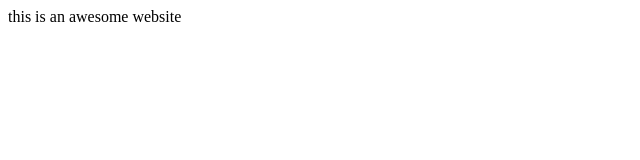
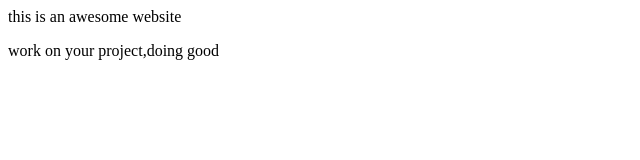
Before and after one commit to chaithanyakamath/mydemowebsite, a plain HTML site: page index.html in a window 1280 px wide. Shown: the whole page, without its empty margins (0-640 px from the left). Drawn offline with Linux system fonts and the light colour scheme.

Commit message:
Added <p> to html

```diff
--- a/index.html
+++ b/index.html
@@ -3,4 +3,5 @@
 website
 </title>
 <head>this is an awesome website</head>
+<p>work on your project,doing good</p>
 </html>
```
